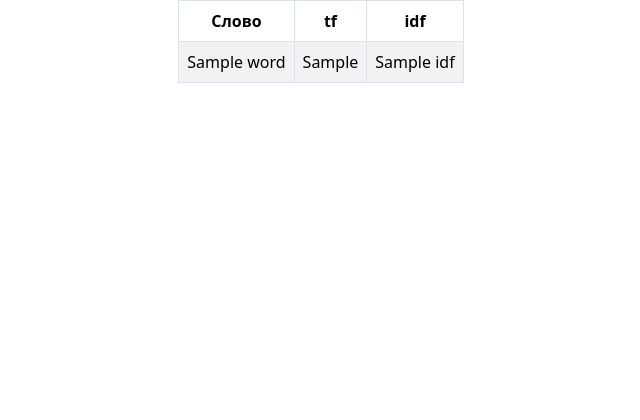
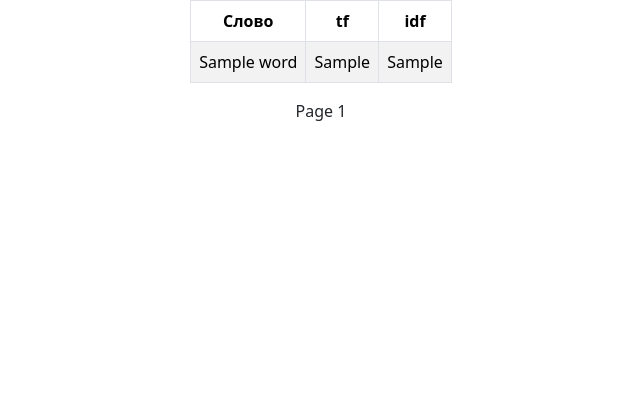
Before and after one commit to Zorik28/lesta_games_web, a FastAPI app: template templates/result.html in a window 1280 px wide. Shown: the top 420 px of the page, without its empty margins (319-959 px from the left). Run offline with FastAPI, Linux system fonts and the light colour scheme; the template is opened without the code that fills it: most values are stand-ins (such as "Sample title", 1, 10 or a date in 2020).

Commit message:
adjusted paginator

```diff
--- a/main.py
+++ b/main.py
@@ -1,38 +1,46 @@
 from fastapi import FastAPI, File, HTTPException, Request, UploadFile
-from fastapi.responses import HTMLResponse
-from fastapi.templating import Jinja2Templates
+from fastapi.responses import HTMLResponse, RedirectResponse
 
+
+from config import db, IDF, templates, TF
 from services import (
-    get_text, inverse_document_frequency, sort_idf, term_frequency
+    get_text, inverse_document_frequency, paginator, term_frequency
 )
 
 
 app = FastAPI()
-# Указываем директорию, где хранятся шаблоны
-templates = Jinja2Templates(directory="templates")
 
 
 @app.get('/', response_class=HTMLResponse)
 async def get_root(request: Request):
     """Обработчик для начальной страницы."""
-    return templates.TemplateResponse(request=request, name="upload.html")
+    return templates.TemplateResponse(request=request, name="index.html")
 
 
-@app.post('/uploadfile', response_class=HTMLResponse)
-async def handle_upload(request: Request, file: UploadFile = File()):
-    """Обработчик кнопки 'Submit'."""
+@app.post('/uploadfile', response_class=RedirectResponse)
+async def handle_upload(file: UploadFile = File()):
+    """Обработчик файла, который клиент загрузил."""
     text = await get_text(file)
     tf = await term_frequency(text)
     idf = await inverse_document_frequency(tf)
-    sorted_idf = await sort_idf(idf)
+    db.append(tf)   # записываем в БД
+    db.append(idf)  # записываем в БД
+    return RedirectResponse(url="/result", status_code=303)
+
+
+@app.get('/result', response_class=HTMLResponse)
+async def get_result(request: Request, page: int = 1, size: int = 10):
+    """Вывод таблицы с отсортированным IDF."""
+    paginated_idf, total_pages = await paginator(page, size, db[IDF])
+    context = {
+        "words": paginated_idf,
+        "tf": db[TF],
+        "page": page,
+        "size": size,
+        "total_pages": total_pages
+    }
     return templates.TemplateResponse(
-        request=request,
-        name="result.html",
-        context={
-            "words": sorted_idf,
-            "tf": tf,
-            "idf": sorted_idf
-        }
+        request=request, name="result.html", context=context
     )
 
 
@@ -41,4 +49,4 @@ async def http_exception_handler(
     request: Request, exc: HTTPException
 ) -> HTMLResponse:
     """Обработчик исключений."""
-    return templates.TemplateResponse(request=request, name="400.html")
+    return templates.TemplateResponse(request=request, name="error.html")
--- a/templates/400.html
+++ b/templates/error.html
@@ -6,7 +6,8 @@
       <div class="col-12 col-lg-7 my-5">
         <h3 class="mb-5">БЭД, БЭД, ВЕРИ БЭД РЕКВЕСТ!</h3>
         <p>
-          А теперь вернись обратно, братуха, и приложи нормальный файл в формате .txt
+          Так, я не понял. Ты либо грузишь в меня дичь, либо запрашиваешь страницу несуществующую.
+          Зацени мем, подумай над своим поведением, и начни сначала.
           <img src="https://i.ibb.co/TwG7hX8/photo-2024-04-01-23-16-34.jpg" height="500">
         </p>
       </div>
--- a/templates/result.html
+++ b/templates/result.html
@@ -12,15 +12,24 @@
                 </tr>
             </thead>
             <tbody>
-                {% for word in words %}
+                {% for word, idf_value in words %}
                 <tr>
                     <td>{{ word }}</td>
                     <td>{{ tf[word] }}</td>
-                    <td>{{ idf[word] }}</td>
+                    <td>{{ idf_value }}</td>
                 </tr>
                 {% endfor %}
             </tbody>
         </table>
     </div>
 </div>
+<div class="pagination justify-content-center">
+    {% if page > 1 %}
+    <a href="/result?page={{ page - 1 }}">Previous</a>
+    {% endif %}
+    <span>Page {{ page }}</span>
+    {% if total_pages > page %}
+    <a href="/result?page={{ page + 1 }}">Next</a>
+    {% endif %}
+</div>
 {% endblock content %}
```
Also changed, not shown: config.py (added, +9 -0 lines), services.py (+24 -12 lines), templates/index.html (renamed from templates/upload.html).
